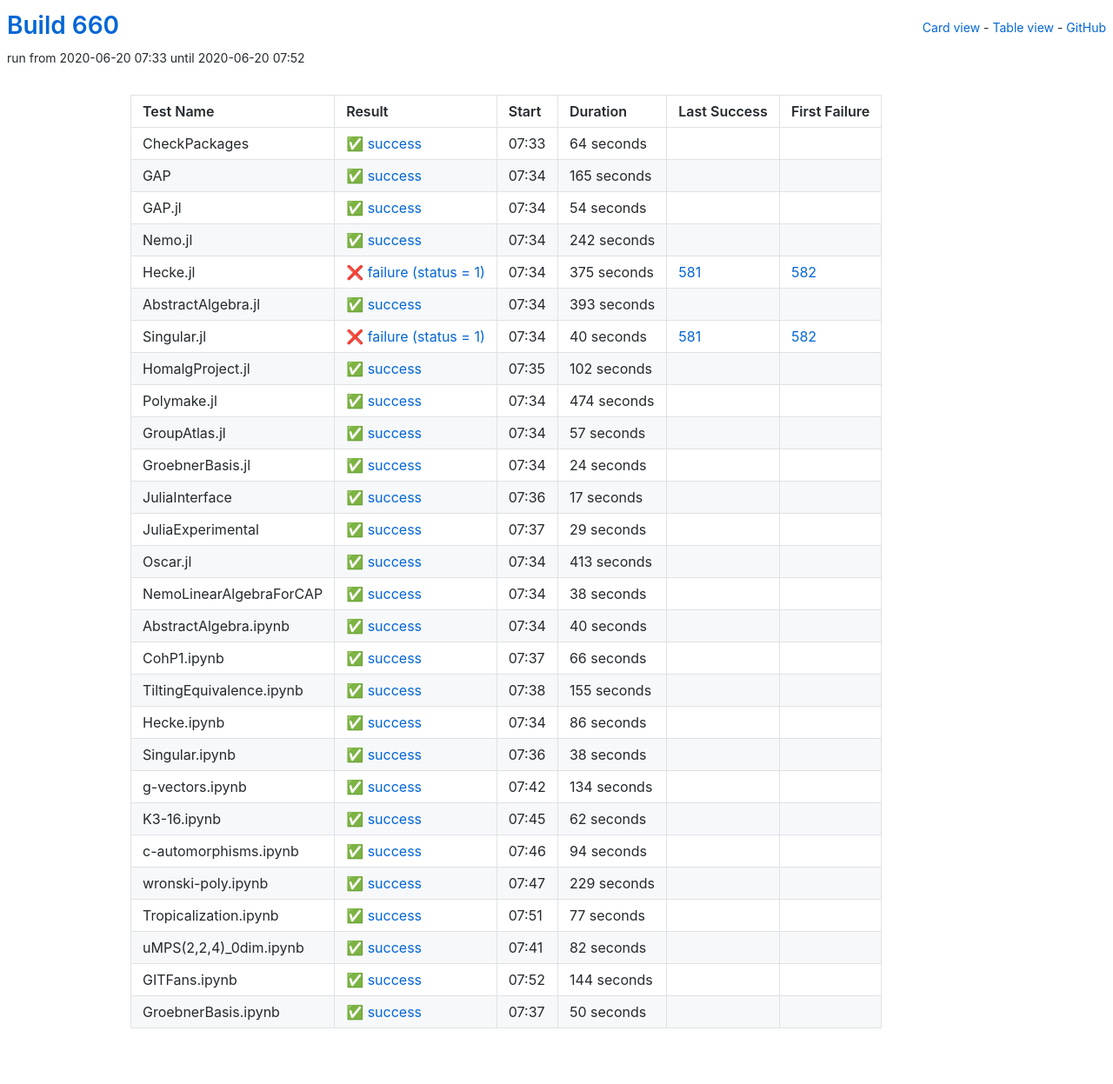
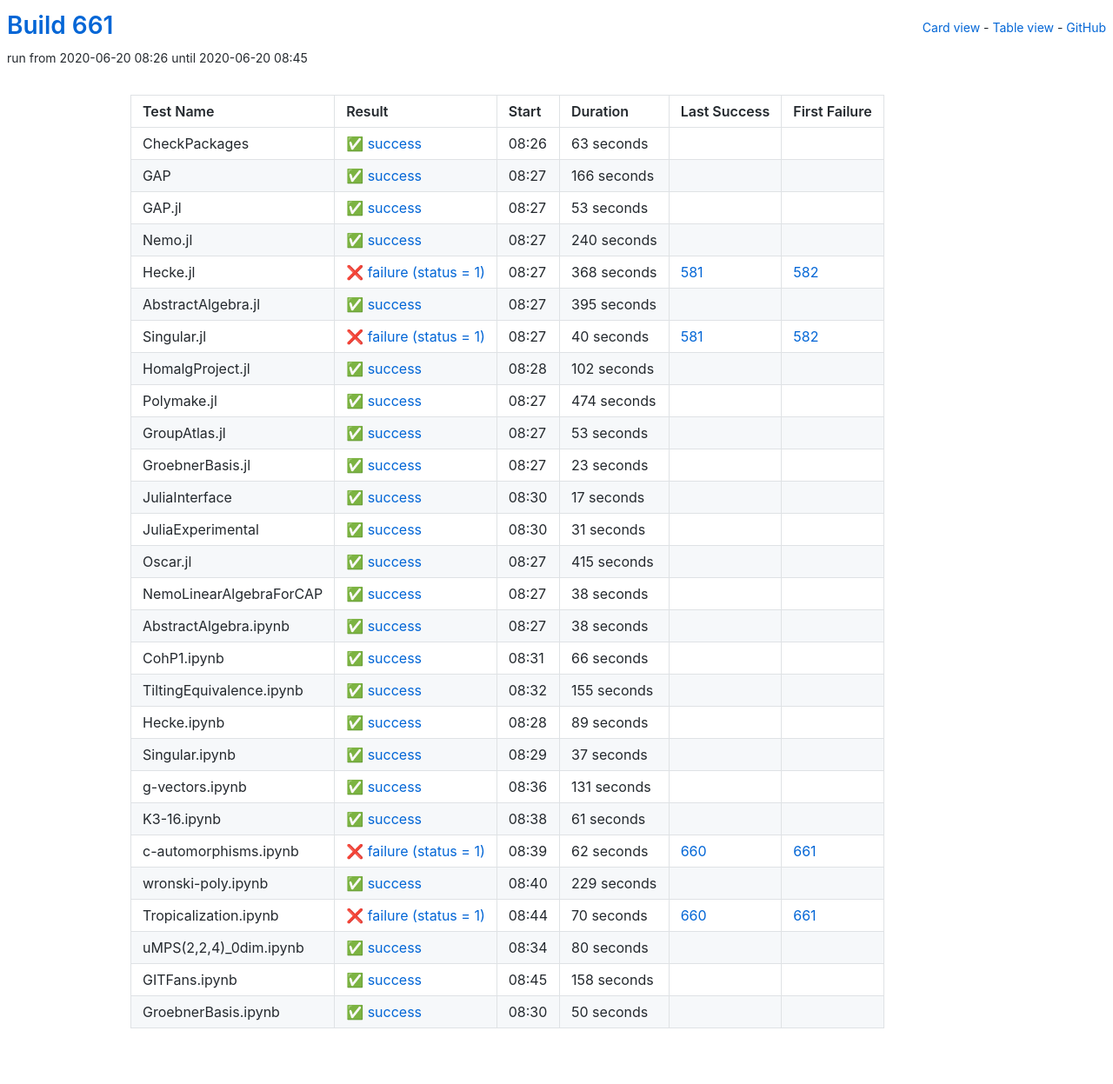
Before and after one commit to oscar-system/oscar-ci-status-1.4, a Jekyll site: the page built from table.html, in a window 1280 px wide. Shown: the whole page at 87% size. Built offline with Jekyll 4.4.1, drawn with Linux system fonts in a browser that asks for light colours.

Commit message:
Build #661

```diff
--- a/_data/ci.yml
+++ b/_data/ci.yml
@@ -1,6 +1,6 @@
 ---
-build: 660
-build_url: https://oscarci.mathematik.uni-kl.de/job/oscar-julia-1.4/660/
+build: 661
+build_url: https://oscarci.mathematik.uni-kl.de/job/oscar-julia-1.4/661/
 job: oscar-julia-1.4
 organization: oscar-system
 repo: oscar-ci-status-1.4
@@ -8,80 +8,80 @@ repourl: https://github.com/oscar-system/oscar-ci-status-1.4
 tests:
 - name: CheckPackages
   id: checkpackages
-  log: https://oscarci.mathematik.uni-kl.de/job/oscar-julia-1.4/660/artifact/logs/build-660/CheckPackages.log
-  start: 2020-06-20 07:33
+  log: https://oscarci.mathematik.uni-kl.de/job/oscar-julia-1.4/661/artifact/logs/build-661/CheckPackages.log
+  start: 2020-06-20 08:26
   success: true
   exitcode: 0
   status: success
-  duration: 64
+  duration: 63
   last_success: false
   last_success_url:
   first_failure: false
   first_failure_url:
 - name: GAP
   id: gap
-  log: https://oscarci.mathematik.uni-kl.de/job/oscar-julia-1.4/660/artifact/logs/build-660/GAP.log
-  start: 2020-06-20 07:34
+  log: https://oscarci.mathematik.uni-kl.de/job/oscar-julia-1.4/661/artifact/logs/build-661/GAP.log
+  start: 2020-06-20 08:27
   success: true
   exitcode: 0
   status: success
-  duration: 165
+  duration: 166
   last_success: false
   last_success_url:
   first_failure: false
   first_failure_url:
 - name: GAP.jl
   id: gap-jl
-  log: https://oscarci.mathematik.uni-kl.de/job/oscar-julia-1.4/660/artifact/logs/build-660/GAP.jl.log
-  start: 2020-06-20 07:34
+  log: https://oscarci.mathematik.uni-kl.de/job/oscar-julia-1.4/661/artifact/logs/build-661/GAP.jl.log
+  start: 2020-06-20 08:27
   success: true
   exitcode: 0
   status: success
-  duration: 54
+  duration: 53
   last_success: false
   last_success_url:
   first_failure: false
   first_failure_url:
 - name: Nemo.jl
   id: nemo-jl
-  log: https://oscarci.mathematik.uni-kl.de/job/oscar-julia-1.4/660/artifact/logs/build-660/Nemo.jl.log
-  start: 2020-06-20 07:34
+  log: https://oscarci.mathematik.uni-kl.de/job/oscar-julia-1.4/661/artifact/logs/build-661/Nemo.jl.log
+  start: 2020-06-20 08:27
   success: true
   exitcode: 0
   status: success
-  duration: 242
+  duration: 240
   last_success: false
   last_success_url:
   first_failure: false
   first_failure_url:
 - name: Hecke.jl
   id: hecke-jl
-  log: https://oscarci.mathematik.uni-kl.de/job/oscar-julia-1.4/660/artifact/logs/build-660/Hecke.jl.log
-  start: 2020-06-20 07:34
+  log: https://oscarci.mathematik.uni-kl.de/job/oscar-julia-1.4/661/artifact/logs/build-661/Hecke.jl.log
+  start: 2020-06-20 08:27
   success: false
   exitcode: 1
   status: failure
-  duration: 375
+  duration: 368
   last_success: 581
   last_success_url: https://oscarci.mathematik.uni-kl.de/job/oscar-julia-1.4/581/
   first_failure: 582
   first_failure_url: https://oscarci.mathematik.uni-kl.de/job/oscar-julia-1.4/582/
 - name: AbstractAlgebra.jl
   id: abstractalgebra-jl
-  log: https://oscarci.mathematik.uni-kl.de/job/oscar-julia-1.4/660/artifact/logs/build-660/AbstractAlgebra.jl.log
-  start: 2020-06-20 07:34
+  log: https://oscarci.mathematik.uni-kl.de/job/oscar-julia-1.4/661/artifact/logs/build-661/AbstractAlgebra.jl.log
+  start: 2020-06-20 08:27
   success: true
   exitcode: 0
   status: success
-  duration: 393
+  duration: 395
   last_success: false
   last_success_url:
   first_failure: false
   first_failure_url:
 - name: Singular.jl
   id: singular-jl
-  log: https://oscarci.mathematik.uni-kl.de/job/oscar-julia-1.4/660/artifact/logs/build-660/Singular.jl.log
-  start: 2020-06-20 07:34
+  log: https://oscarci.mathematik.uni-kl.de/job/oscar-julia-1.4/661/artifact/logs/build-661/Singular.jl.log
+  start: 2020-06-20 08:27
   success: false
   exitcode: 1
   status: failure
@@ -92,8 +92,8 @@ tests:
   first_failure_url: https://oscarci.mathematik.uni-kl.de/job/oscar-julia-1.4/582/
 - name: HomalgProject.jl
   id: homalgproject-jl
-  log: https://oscarci.mathematik.uni-kl.de/job/oscar-julia-1.4/660/artifact/logs/build-660/HomalgProject.jl.log
-  start: 2020-06-20 07:35
+  log: https://oscarci.mathematik.uni-kl.de/job/oscar-julia-1.4/661/artifact/logs/build-661/HomalgProject.jl.log
+  start: 2020-06-20 08:28
   success: true
   exitcode: 0
   status: success
@@ -104,8 +104,8 @@ tests:
   first_failure_url:
 - name: Polymake.jl
   id: polymake-jl
-  log: https://oscarci.mathematik.uni-kl.de/job/oscar-julia-1.4/660/artifact/logs/build-660/Polymake.jl.log
-  start: 2020-06-20 07:34
+  log: https://oscarci.mathematik.uni-kl.de/job/oscar-julia-1.4/661/artifact/logs/build-661/Polymake.jl.log
+  start: 2020-06-20 08:27
   success: true
   exitcode: 0
   status: success
@@ -116,32 +116,32 @@ tests:
   first_failure_url:
 - name: GroupAtlas.jl
   id: groupatlas-jl
-  log: https://oscarci.mathematik.uni-kl.de/job/oscar-julia-1.4/660/artifact/logs/build-660/GroupAtlas.jl.log
-  start: 2020-06-20 07:34
+  log: https://oscarci.mathematik.uni-kl.de/job/oscar-julia-1.4/661/artifact/logs/build-661/GroupAtlas.jl.log
+  start: 2020-06-20 08:27
   success: true
   exitcode: 0
   status: success
-  duration: 57
+  duration: 53
   last_success: false
   last_success_url:
   first_failure: false
   first_failure_url:
 - name: GroebnerBasis.jl
   id: groebnerbasis-jl
-  log: https://oscarci.mathematik.uni-kl.de/job/oscar-julia-1.4/660/artifact/logs/build-660/GroebnerBasis.jl.log
-  start: 2020-06-20 07:34
+  log: https://oscarci.mathematik.uni-kl.de/job/oscar-julia-1.4/661/artifact/logs/build-661/GroebnerBasis.jl.log
+  start: 2020-06-20 08:27
   success: true
   exitcode: 0
   status: success
-  duration: 24
+  duration: 23
   last_success: false
   last_success_url:
   first_failure: false
   first_failure_url:
 - name: JuliaInterface
   id: juliainterface
-  log: https://oscarci.mathematik.uni-kl.de/job/oscar-julia-1.4/660/artifact/logs/build-660/JuliaInterface.log
-  start: 2020-06-20 07:36
+  log: https://oscarci.mathematik.uni-kl.de/job/oscar-julia-1.4/661/artifact/logs/build-661/JuliaInterface.log
+  start: 2020-06-20 08:30
   success: true
   exitcode: 0
   status: success
@@ -152,32 +152,32 @@ tests:
   first_failure_url:
 - name: JuliaExperimental
   id: juliaexperimental
-  log: https://oscarci.mathematik.uni-kl.de/job/oscar-julia-1.4/660/artifact/logs/build-660/JuliaExperimental.log
-  start: 2020-06-20 07:37
+  log: https://oscarci.mathematik.uni-kl.de/job/oscar-julia-1.4/661/artifact/logs/build-661/JuliaExperimental.log
+  start: 2020-06-20 08:30
   success: true
   exitcode: 0
   status: success
-  duration: 29
+  duration: 31
   last_success: false
   last_success_url:
   first_failure: false
   first_failure_url:
 - name: Oscar.jl
   id: oscar-jl
-  log: https://oscarci.mathematik.uni-kl.de/job/oscar-julia-1.4/660/artifact/logs/build-660/Oscar.jl.log
-  start: 2020-06-20 07:34
+  log: https://oscarci.mathematik.uni-kl.de/job/oscar-julia-1.4/661/artifact/logs/build-661/Oscar.jl.log
+  start: 2020-06-20 08:27
   success: true
   exitcode: 0
   status: success
-  duration: 413
+  duration: 415
   last_success: false
   last_success_url:
   first_failure: false
   first_failure_url:
 - name: NemoLinearAlgebraForCAP
   id: nemolinearalgebraforcap
-  log: https://oscarci.mathematik.uni-kl.de/job/oscar-julia-1.4/660/artifact/logs/build-660/NemoLinearAlgebraForCAP.log
-  start: 2020-06-20 07:34
+  log: https://oscarci.mathematik.uni-kl.de/job/oscar-julia-1.4/661/artifact/logs/build-661/NemoLinearAlgebraForCAP.log
+  start: 2020-06-20 08:27
   success: true
   exitcode: 0
   status: success
@@ -188,20 +188,20 @@ tests:
   first_failure_url:
 - name: AbstractAlgebra.ipynb
   id: abstractalgebra-ipynb
-  log: https://oscarci.mathematik.uni-kl.de/job/oscar-julia-1.4/660/artifact/logs/build-660/AbstractAlgebra.ipynb.log
-  start: 2020-06-20 07:34
+  log: https://oscarci.mathematik.uni-kl.de/job/oscar-julia-1.4/661/artifact/logs/build-661/AbstractAlgebra.ipynb.log
+  start: 2020-06-20 08:27
   success: true
   exitcode: 0
   status: success
-  duration: 40
+  duration: 38
   last_success: false
   last_success_url:
   first_failure: false
   first_failure_url:
 - name: CohP1.ipynb
   id: cohp1-ipynb
-  log: https://oscarci.mathematik.uni-kl.de/job/oscar-julia-1.4/660/artifact/logs/build-660/CohP1.ipynb.log
-  start: 2020-06-20 07:37
+  log: https://oscarci.mathematik.uni-kl.de/job/oscar-julia-1.4/661/artifact/logs/build-661/CohP1.ipynb.log
+  start: 2020-06-20 08:31
   success: true
   exitcode: 0
   status: success
@@ -212,8 +212,8 @@ tests:
   first_failure_url:
 - name: TiltingEquivalence.ipynb
   id: tiltingequivalence-ipynb
-  log: https://oscarci.mathematik.uni-kl.de/job/oscar-julia-1.4/660/artifact/logs/build-660/TiltingEquivalence.ipynb.log
-  start: 2020-06-20 07:38
+  log: https://oscarci.mathematik.uni-kl.de/job/oscar-julia-1.4/661/artifact/logs/build-661/TiltingEquivalence.ipynb.log
+  start: 2020-06-20 08:32
   success: true
   exitcode: 0
   status: success
@@ -224,68 +224,68 @@ tests:
   first_failure_url:
 - name: Hecke.ipynb
   id: hecke-ipynb
-  log: https://oscarci.mathematik.uni-kl.de/job/oscar-julia-1.4/660/artifact/logs/build-660/Hecke.ipynb.log
-  start: 2020-06-20 07:34
+  log: https://oscarci.mathematik.uni-kl.de/job/oscar-julia-1.4/661/artifact/logs/build-661/Hecke.ipynb.log
+  start: 2020-06-20 08:28
   success: true
   exitcode: 0
   status: success
-  duration: 86
+  duration: 89
   last_success: false
   last_success_url:
   first_failure: false
   first_failure_url:
 - name: Singular.ipynb
   id: singular-ipynb
-  log: https://oscarci.mathematik.uni-kl.de/job/oscar-julia-1.4/660/artifact/logs/build-660/Singular.ipynb.log
-  start: 2020-06-20 07:36
+  log: https://oscarci.mathematik.uni-kl.de/job/oscar-julia-1.4/661/artifact/logs/build-661/Singular.ipynb.log
+  start: 2020-06-20 08:29
   success: true
   exitcode: 0
   status: success
-  duration: 38
+  duration: 37
   last_success: false
   last_success_url:
   first_failure: false
   first_failure_url:
 - name: g-vectors.ipynb
   id: g-vectors-ipynb
-  log: https://oscarci.mathematik.uni-kl.de/job/oscar-julia-1.4/660/artifact/logs/build-660/g-vectors.ipynb.log
-  start: 2020-06-20 07:42
+  log: https://oscarci.mathematik.uni-kl.de/job/oscar-julia-1.4/661/artifact/logs/build-661/g-vectors.ipynb.log
+  start: 2020-06-20 08:36
   success: true
   exitcode: 0
   status: success
-  duration: 134
+  duration: 131
   last_success: false
   last_success_url:
   first_failure: false
   first_failure_url:
 - name: K3-16.ipynb
   id: k3-16-ipynb
-  log: https://oscarci.mathematik.uni-kl.de/job/oscar-julia-1.4/660/artifact/logs/build-660/K3-16.ipynb.log
-  start: 2020-06-20 07:45
+  log: https://oscarci.mathematik.uni-kl.de/job/oscar-julia-1.4/661/artifact/logs/build-661/K3-16.ipynb.log
+  start: 2020-06-20 08:38
   success: true
   exitcode: 0
   status: success
-  duration: 62
+  duration: 61
   last_success: false
   last_success_url:
   first_failure: false
   first_failure_url:
 - name: c-automorphisms.ipynb
   id: c-automorphisms-ipynb
-  log: https://oscarci.mathematik.uni-kl.de/job/oscar-julia-1.4/660/artifact/logs/build-660/c-automorphisms.ipynb.log
-  start: 2020-06-20 07:46
-  success: true
-  exitcode: 0
-  status: success
-  duration: 94
-  last_success: false
-  last_success_url:
-  first_failure: false
-  first_failure_url:
+  log: https://oscarci.mathematik.uni-kl.de/job/oscar-julia-1.4/661/artifact/logs/build-661/c-automorphisms.ipynb.log
+  start: 2020-06-20 08:39
+  success: false
+  exitcode: 1
+  status: failure
+  duration: 62
+  last_success: 660
+  last_success_url: https://oscarci.mathematik.uni-kl.de/job/oscar-julia-1.4/660/
+  first_failure: 661
+  first_failure_url: https://oscarci.mathematik.uni-kl.de/job/oscar-julia-1.4/661/
 - name: wronski-poly.ipynb
   id: wronski-poly-ipynb
-  log: https://oscarci.mathematik.uni-kl.de/job/oscar-julia-1.4/660/artifact/logs/build-660/wronski-poly.ipynb.log
-  start: 2020-06-20 07:47
+  log: https://oscarci.mathematik.uni-kl.de/job/oscar-julia-1.4/661/artifact/logs/build-661/wronski-poly.ipynb.log
+  start: 2020-06-20 08:40
   success: true
   exitcode: 0
   status: success
@@ -296,44 +296,44 @@ tests:
   first_failure_url:
 - name: Tropicalization.ipynb
   id: tropicalization-ipynb
-  log: https://oscarci.mathematik.uni-kl.de/job/oscar-julia-1.4/660/artifact/logs/build-660/Tropicalization.ipynb.log
-  start: 2020-06-20 07:51
+  log: https://oscarci.mathematik.uni-kl.de/job/oscar-julia-1.4/661/artifact/logs/build-661/Tropicalization.ipynb.log
+  start: 2020-06-20 08:44
+  success: false
+  exitcode: 1
+  status: failure
+  duration: 70
+  last_success: 660
+  last_success_url: https://oscarci.mathematik.uni-kl.de/job/oscar-julia-1.4/660/
+  first_failure: 661
+  first_failure_url: https://oscarci.mathematik.uni-kl.de/job/oscar-julia-1.4/661/
+- name: uMPS(2,2,4)_0dim.ipynb
+  id: umps-2-2-4-0dim-ipynb
+  log: https://oscarci.mathematik.uni-kl.de/job/oscar-julia-1.4/661/artifact/logs/build-661/uMPS-2-2-4-_0dim.ipynb.log
+  start: 2020-06-20 08:34
   success: true
   exitcode: 0
   status: success
-  duration: 77
-  last_success: false
-  last_success_url:
-  first_failure: false
-  first_failure_url:
-- name: uMPS(2,2,4)_0dim.ipynb
-  id: umps-2-2-4-0dim-ipynb
-  log: https://oscarci.mathematik.uni-kl.de/job/oscar-julia-1.4/660/artifact/logs/build-660/uMPS-2-2-4-_0dim.ipynb.log
-  start: 2020-06-20 07:41
-  success: true
-  exitcode: 0
-  status: success
-  duration: 82
+  duration: 80
   last_success: false
   last_success_url:
   first_failure: false
   first_failure_url:
 - name: GITFans.ipynb
   id: gitfans-ipynb
-  log: https://oscarci.mathematik.uni-kl.de/job/oscar-julia-1.4/660/artifact/logs/build-660/GITFans.ipynb.log
-  start: 2020-06-20 07:52
+  log: https://oscarci.mathematik.uni-kl.de/job/oscar-julia-1.4/661/artifact/logs/build-661/GITFans.ipynb.log
+  start: 2020-06-20 08:45
   success: true
   exitcode: 0
   status: success
-  duration: 144
+  duration: 158
   last_success: false
   last_success_url:
   first_failure: false
   first_failure_url:
 - name: GroebnerBasis.ipynb
   id: groebnerbasis-ipynb
-  log: https://oscarci.mathematik.uni-kl.de/job/oscar-julia-1.4/660/artifact/logs/build-660/GroebnerBasis.ipynb.log
-  start: 2020-06-20 07:37
+  log: https://oscarci.mathematik.uni-kl.de/job/oscar-julia-1.4/661/artifact/logs/build-661/GroebnerBasis.ipynb.log
+  start: 2020-06-20 08:30
   success: true
   exitcode: 0
   status: success
```
Also changed, not shown: README.md.
